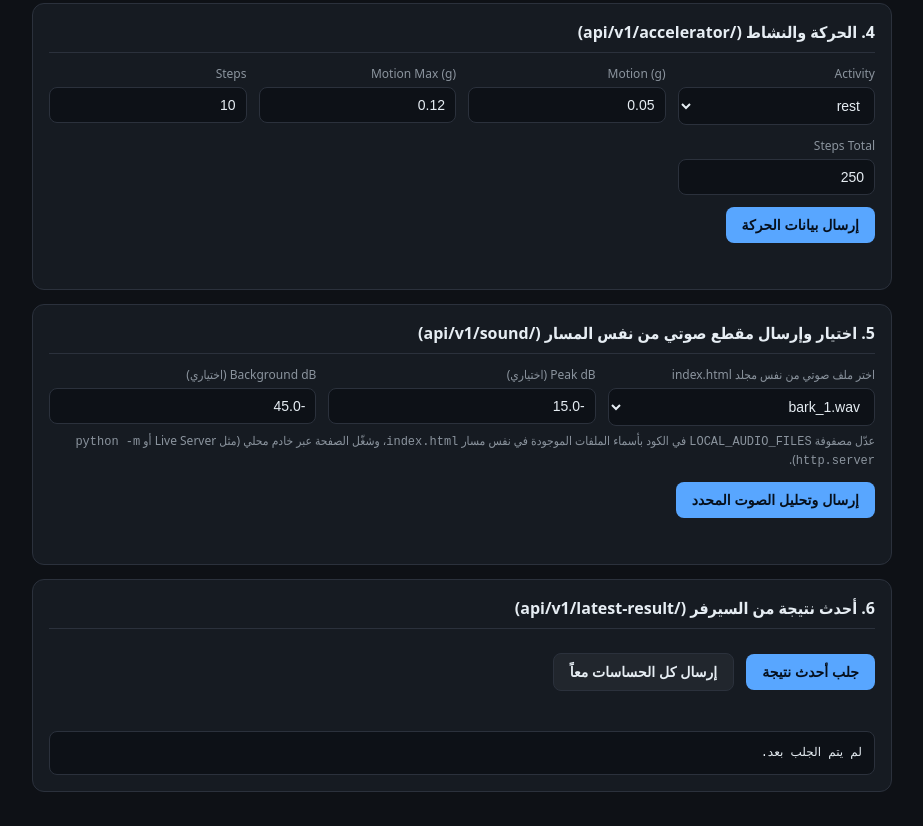
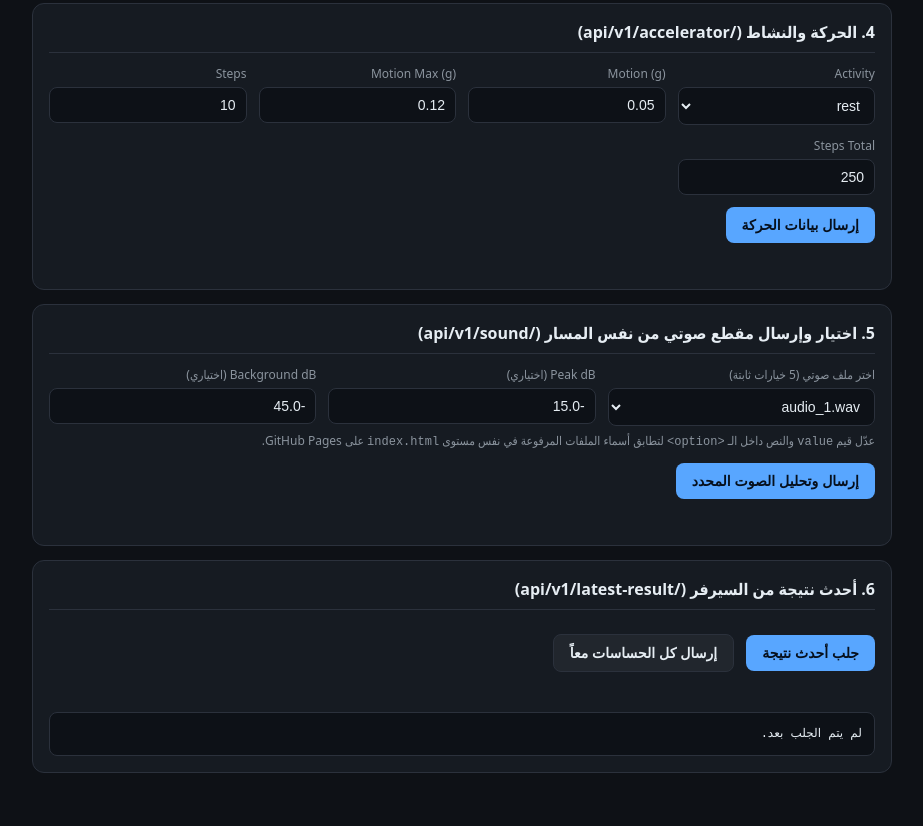
Before and after one commit to Zeyad-Zahran/ppet, a plain HTML site: page index.html in a window 1280 px wide. Shown: the part 705-1531 px from the top of the page, without its empty margins (178-1101 px from the left). Drawn offline with Linux system fonts and the light colour scheme.

Commit message:
Update audio selection and server upload instructions

```diff
--- a/index.html
+++ b/index.html
@@ -119,7 +119,7 @@
 <body>
   <div class="container">
     <h1>لوحة الإرسال الاحتياطي لبيانات الطوق</h1>
-    <div class="sub">إرسال يدوي للبيانات إلى Endpoints السيرفر في حال توقف الحساسات أو الهاردوير</div>
+    <div class="sub">إرسال يدوي للبيانات إلى Endpoints السيرفر عبر GitHub Pages</div>
 
     <!-- إعدادات الاتصال -->
     <div class="card">
@@ -214,13 +214,19 @@
       <div id="stAccel" class="status"></div>
     </div>
 
-    <!-- الصوت -->
+    <!-- الصوت (5 اختيارات ثابتة) -->
     <div class="card">
       <h2>5. اختيار وإرسال مقطع صوتي من نفس المسار (/api/v1/sound)</h2>
       <div class="grid">
         <div>
-          <label for="audioSelect">اختر ملف صوتي من نفس مجلد index.html</label>
-          <select id="audioSelect"></select>
+          <label for="audioSelect">اختر ملف صوتي (5 خيارات ثابتة)</label>
+          <select id="audioSelect">
+            <option value="audio_1.wav" selected>audio_1.wav</option>
+            <option value="audio_2.wav">audio_2.wav</option>
+            <option value="audio_3.wav">audio_3.wav</option>
+            <option value="audio_4.wav">audio_4.wav</option>
+            <option value="audio_5.wav">audio_5.wav</option>
+          </select>
         </div>
         <div>
           <label for="peakDb">Peak dB (اختياري)</label>
@@ -232,7 +238,7 @@
         </div>
       </div>
       <div class="hint">
-        عدّل مصفوفة <code>LOCAL_AUDIO_FILES</code> في الكود بأسماء الملفات الموجودة في نفس مسار <code>index.html</code>، وشغّل الصفحة عبر خادم محلي (مثل Live Server أو <code>python -m http.server</code>).
+        عدّل قيم <code>value</code> والنص داخل الـ <code>&lt;option&gt;</code> لتطابق أسماء الملفات المرفوعة في نفس مستوى <code>index.html</code> على GitHub Pages.
       </div>
       <button onclick="sendSound()">إرسال وتحليل الصوت المحدد</button>
       <div id="stSound" class="status"></div>
@@ -249,33 +255,6 @@
   </div>
 
   <script>
-    // ضع هنا أسماء الملفات الصوتية الموجودة في نفس المستوى/المجلد الخاص بـ index.html
-    const LOCAL_AUDIO_FILES = [
-      "bark_1.wav",
-      "whine_1.wav",
-      "growl_1.wav"
-    ];
-
-    function populateAudioSelect() {
-      const select = document.getElementById("audioSelect");
-      select.innerHTML = "";
-      if (!LOCAL_AUDIO_FILES.length) {
-        const opt = document.createElement("option");
-        opt.value = "";
-        opt.textContent = "لا توجد ملفات مضافة في LOCAL_AUDIO_FILES";
-        select.appendChild(opt);
-        return;
-      }
-      LOCAL_AUDIO_FILES.forEach((filename) => {
-        const cleanName = String(filename).trim();
-        if (!cleanName) return;
-        const opt = document.createElement("option");
-        opt.value = cleanName;
-        opt.textContent = cleanName;
-        select.appendChild(opt);
-      });
-    }
-
     function guessMimeType(filename) {
       const lower = filename.toLowerCase();
       if (lower.endsWith(".mp3")) return "audio/mpeg";
@@ -359,21 +338,19 @@
     }
 
     async function sendSound() {
-      const select = document.getElementById("audioSelect");
-      const filename = select.value;
+      const filename = document.getElementById("audioSelect").value.trim();
       if (!filename) {
         setStatus("stSound", "اختر ملفاً صوتياً من القائمة أولاً.", false);
         return;
       }
 
-      setStatus("stSound", `جاري قراءة الملف (${filename}) ورفعه...`, true);
+      setStatus("stSound", `جاري تحميل (${filename}) ورفعه للسيرفر...`, true);
       try {
-        // جلب الملف من نفس مستوى مسار index.html
         const localFileRes = await fetch("./" + encodeURIComponent(filename));
         if (!localFileRes.ok) {
           setStatus(
             "stSound",
-            `تعذر قراءة الملف ./${filename} (${localFileRes.status}). تأكد من وجوده بنفس مسار index.html وتشغيل الصفحة عبر خادم محلي.`,
+            `تعذر تحميل الملف ./${filename} (${localFileRes.status}). تأكد من رفعه بنفس مستوى index.html في المستودع.`,
             false
           );
           return;
@@ -411,7 +388,7 @@
           document.getElementById("latestOutput").textContent = text;
         }
       } catch (err) {
-        setStatus("stSound", `خطأ أثناء قراءة أو رفع الصوت: ${err.message}`, false);
+        setStatus("stSound", `خطأ أثناء تحميل أو رفع الصوت: ${err.message}`, false);
       }
     }
 
@@ -443,8 +420,6 @@
       await sendAccel();
       await fetchLatest();
     }
-
-    populateAudioSelect();
   </script>
 </body>
 </html>
```
